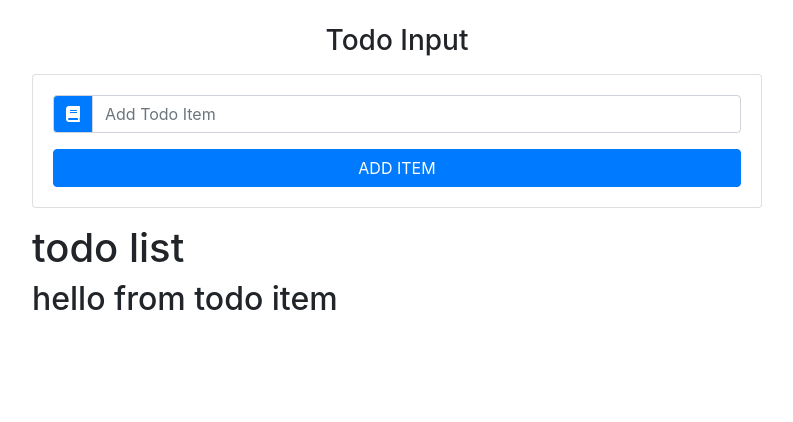
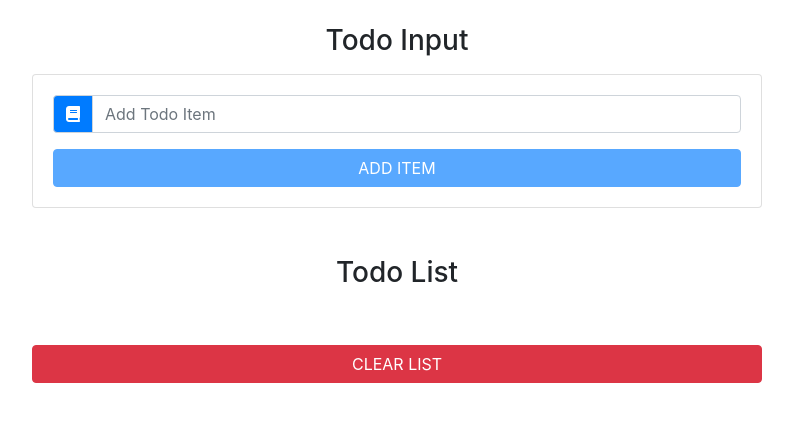
Before and after one commit to fefeclay/react-todo-list, a React (Create React App) app: page / in a window 1280 px wide. Shown: the top 422 px of the page, without its empty margins (243-1036 px from the left). Built offline with nearby package versions, Linux system fonts and the light colour scheme.

Commit message:
Finished Application

```diff
--- a/src/App.js
+++ b/src/App.js
@@ -29,27 +29,32 @@
     };
     const updatedItems = [...this.state.items, newItem];
 
-    this.setState(
-      {
-        items: updatedItems,
-        item: '',
-        id: uuidv4(),
-        editItem: false
-      },
-      () => console.log(this.state)
-    );
+    this.setState({
+      items: updatedItems,
+      item: '',
+      id: uuidv4(),
+      editItem: false
+    });
   };
 
   clearList = () => {
-    console.log('clearList');
+    this.setState({ items: [] });
   };
 
   handleDelete = id => {
-    console.log(`handle delete ${id}`);
+    const filteredItems = this.state.items.filter(item => item.id !== id);
+    this.setState({ items: filteredItems });
   };
 
   handleEdit = id => {
-    console.log(`handle edit ${id}`);
+    const filteredItems = this.state.items.filter(item => item.id !== id);
+    const selectedItem = this.state.items.find(item => item.id === id);
+    this.setState({
+      items: filteredItems,
+      item: selectedItem.title,
+      id: id,
+      editItem: true
+    });
   };
 
   render() {
--- a/src/components/TodoInput.js
+++ b/src/components/TodoInput.js
@@ -22,9 +22,14 @@
           </div>
           <button
             type="submit"
-            className="btn btn-block btn-primary mt-3 text-uppercase"
+            disabled={item ? false : true}
+            className={
+              editItem
+                ? 'btn btn-block btn-success mt-3'
+                : 'btn btn-block btn btn-block btn-primary mt-3 text-uppercase'
+            }
           >
-            add item
+            {editItem ? 'edit item' : 'add item'}
           </button>
         </form>
       </div>
--- a/src/components/TodoItem.js
+++ b/src/components/TodoItem.js
@@ -2,6 +2,19 @@
 
 export default class TodoItem extends Component {
   render() {
-    return <h2>hello from todo item</h2>;
+    const { title, handleDelete, handleEdit } = this.props;
+    return (
+      <li className="list-group-item text-capitalize d-flex justify-content-between my-2">
+        <h6>{title}</h6>
+        <div className="todo-icon">
+          <span className="mx-2 text-success" onClick={handleEdit}>
+            <i className="fas fa-pen"></i>
+          </span>
+          <span className="mx-2 text-danger" onClick={handleDelete}>
+            <i className="fas fa-trash"></i>
+          </span>
+        </div>
+      </li>
+    );
   }
 }
--- a/src/components/TodoList.js
+++ b/src/components/TodoList.js
@@ -1,13 +1,30 @@
 import React, { Component } from 'react';
-import Item from './TodoItem';
+import TodoItem from './TodoItem';
 
 export default class TodoList extends Component {
   render() {
+    const { items, clearList, handleDelete, handleEdit } = this.props;
     return (
-      <section>
-        <h1>todo list</h1>
-        <Item />
-      </section>
+      <ul className="list-group my-5">
+        <h3 className="text-capitalize text-center">todo list</h3>
+        {items.map(item => {
+          return (
+            <TodoItem
+              key={item.id}
+              title={item.title}
+              handleDelete={() => handleDelete(item.id)}
+              handleEdit={() => handleEdit(item.id)}
+            ></TodoItem>
+          );
+        })}
+        <button
+          type="button"
+          className="btn btn-danger btn-block text-uppercase mt-5"
+          onClick={clearList}
+        >
+          clear list
+        </button>
+      </ul>
     );
   }
 }
```
